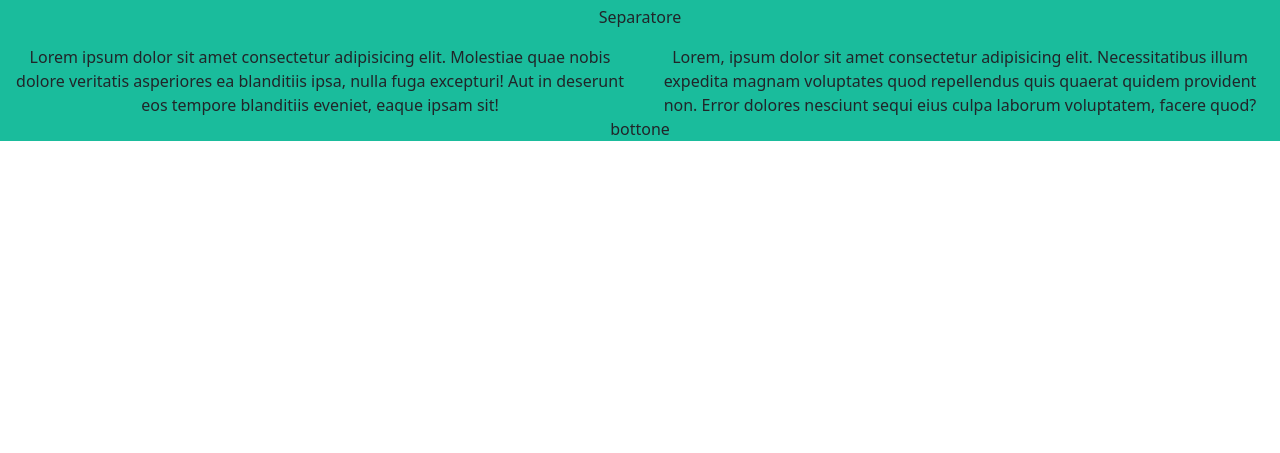
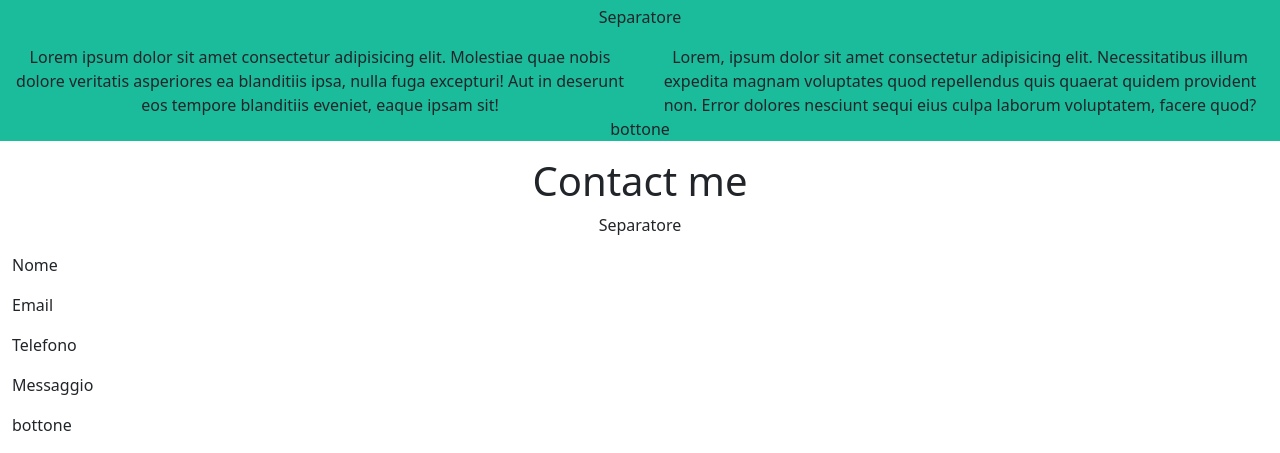
Before and after one commit to CosimoPetrarca/html-css-bootstrap-freelancer, a plain HTML site: page index.html in a window 1280 px wide. Shown: the part 400-853 px from the top of the page. Before the commit the page ends 800 px from the top, so only its background shows below. Drawn offline with nearby package versions, Linux system fonts and the light colour scheme.

Commit message:
4 sezione

```diff
--- a/index.html
+++ b/index.html
@@ -88,6 +88,19 @@
           </div>
           <!-- /3sezione -->
 
+          <!-- 4sezione -->
+          <div class="container-fluid">
+            <h1 class="text-center">Contact me</h1>
+            <p class="text-center">Separatore</p>
+            <p>Nome</p>
+            <p>Email</p>
+            <p>Telefono</p>
+            <p>Messaggio</p>
+            <p>bottone</p>
+
+          </div>
+          <!-- /4sezione -->
+
 
 
 
```
